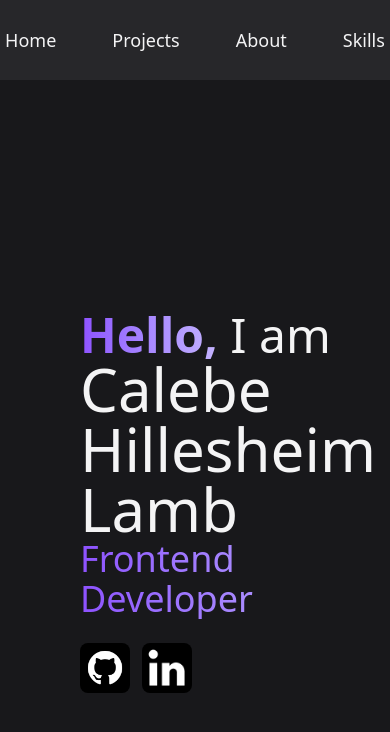
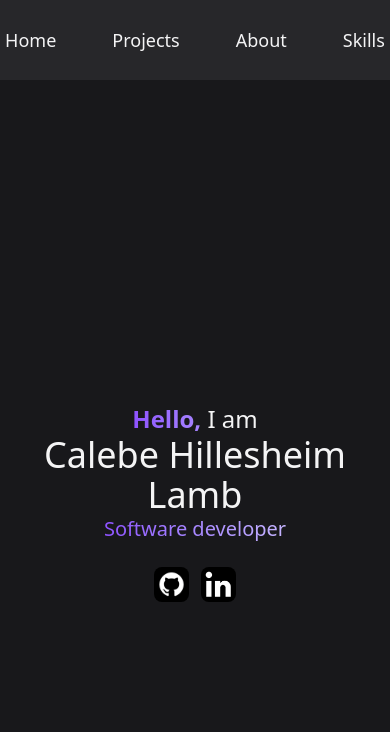
Before and after one commit to Kleb-0/Portifolio, a Next.js app: page / in a window 390 px wide. Shown: the top 732 px of the page. Built offline with nearby package versions, Linux system fonts and the light colour scheme.

Commit message:
feat: enhance Home component layout and update text styles

```diff
--- a/src/app/page.js
+++ b/src/app/page.js
@@ -6,14 +6,14 @@ import { easeOut, motion } from "framer-motion";
 
 export default function Home() {
   return (
-    <div className="flex flex-col min-h-screen !pl-20 bg-zinc-900 text-zinc-100 justify-center">
+    <div className="flex flex-col min-h-screen items-center bg-zinc-900 text-zinc-100 justify-center md:items-start md:pl-20">
       <motion.p
         initial={{ opacity: 0, x: -500 }}
         animate={{ opacity: 1, x: 0 }}
         transition={{ duration: 0.8, ease: easeOut }}
-        className="text-5xl w-fit"
+        className="md:text-5xl sm:text-4xl text-2xl text-center"
       >
-        <strong className="bg-gradient-to-r from-violet-500 to-violet-300 bg-clip-text text-transparent">
+        <strong className="bg-gradient-to-r from-violet-500 to-violet-400 bg-clip-text text-transparent fontFamily-Ringifit">
           Hello,
         </strong>{" "}
         I am
@@ -22,7 +22,7 @@ export default function Home() {
         initial={{ opacity: 0, x: -500 }}
         animate={{ opacity: 1, x: 0 }}
         transition={{ duration: 1.2, ease: easeOut }}
-        className="text-6xl w-fit"
+        className="md:text-6xl sm:text-5xl text-4xl text-center"
       >
         Calebe Hillesheim Lamb
       </motion.h1>
@@ -31,9 +31,9 @@ export default function Home() {
         initial={{ opacity: 0, x: -500}}
         animate={{ opacity: 1, x: 0 }}
         transition={{ duration: 1.6, ease: easeOut }}
-        className="text-4xl w-fit bg-gradient-to-r from-violet-500 to-violet-300 bg-clip-text text-transparent"
+        className="md:text-4xl sm:text-3xl text-xl text-center bg-gradient-to-r from-violet-500 to-violet-300 bg-clip-text text-transparent"
       >
-        Frontend Developer
+        Software developer
       </motion.h3>
       <div className="flex gap-3 mt-6">
         <motion.a
@@ -44,7 +44,7 @@ export default function Home() {
           href="https://github.com/Kleb-0"
         >
           <Image
-            className="rounded-md hover:scale-110 hover:shadow-violet-500 hover:shadow-md  transition-transform duration-350"
+            className="rounded-md hover:scale-110 hover:shadow-violet-500 hover:shadow-md transition-transform duration-350 max-w-[35px] sm:max-w-full"
             src="/github-logo.png"
             alt="github"
             width={50}
@@ -59,7 +59,7 @@ export default function Home() {
           href="https://www.linkedin.com/in/calebe-hillesheim-lamb-5a86792a5/"
         >
           <Image
-            className="rounded-md  hover:scale-110 hover:shadow-violet-500 hover:shadow-md  transition-transform duration-350"
+            className="rounded-md  hover:scale-110 hover:shadow-violet-500 hover:shadow-md  transition-transform duration-350 max-w-[35px] sm:max-w-full"
             src="/linkedin-logo.png"
             alt="github"
             width={50}
```
